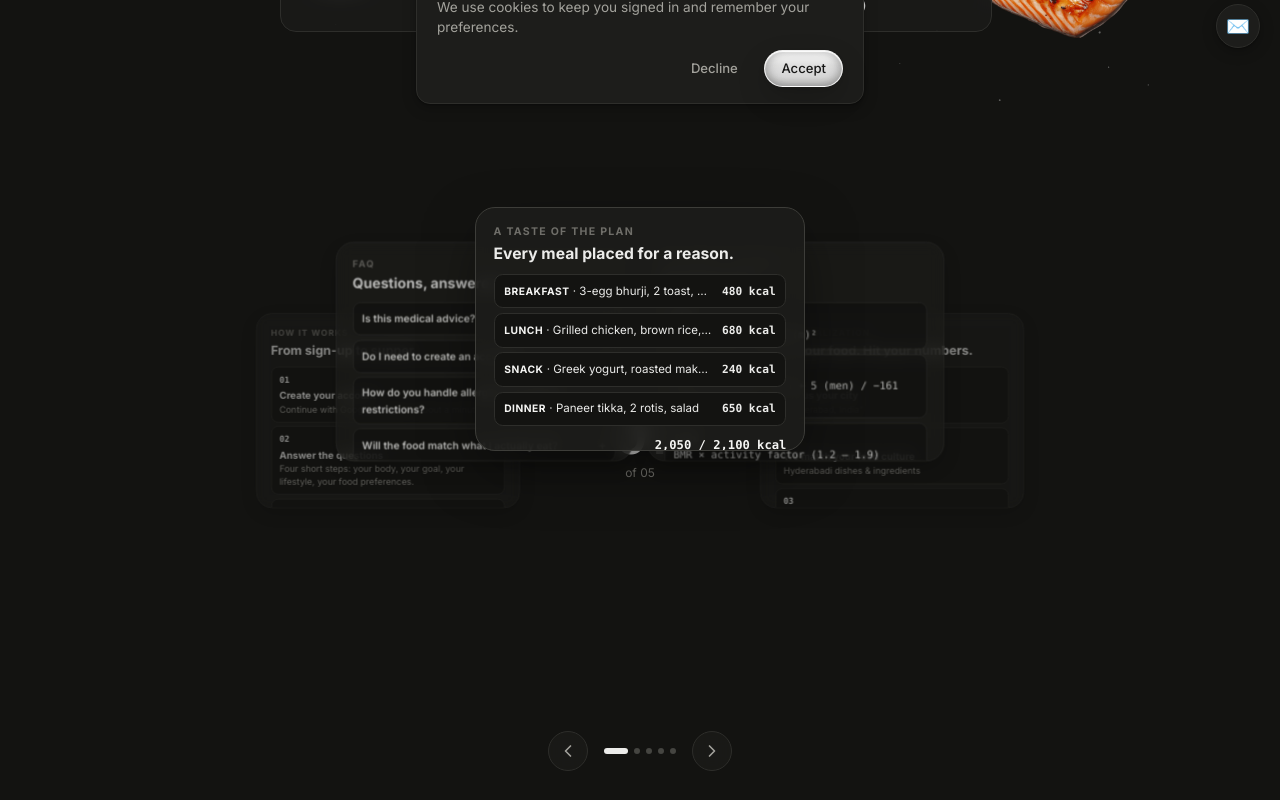
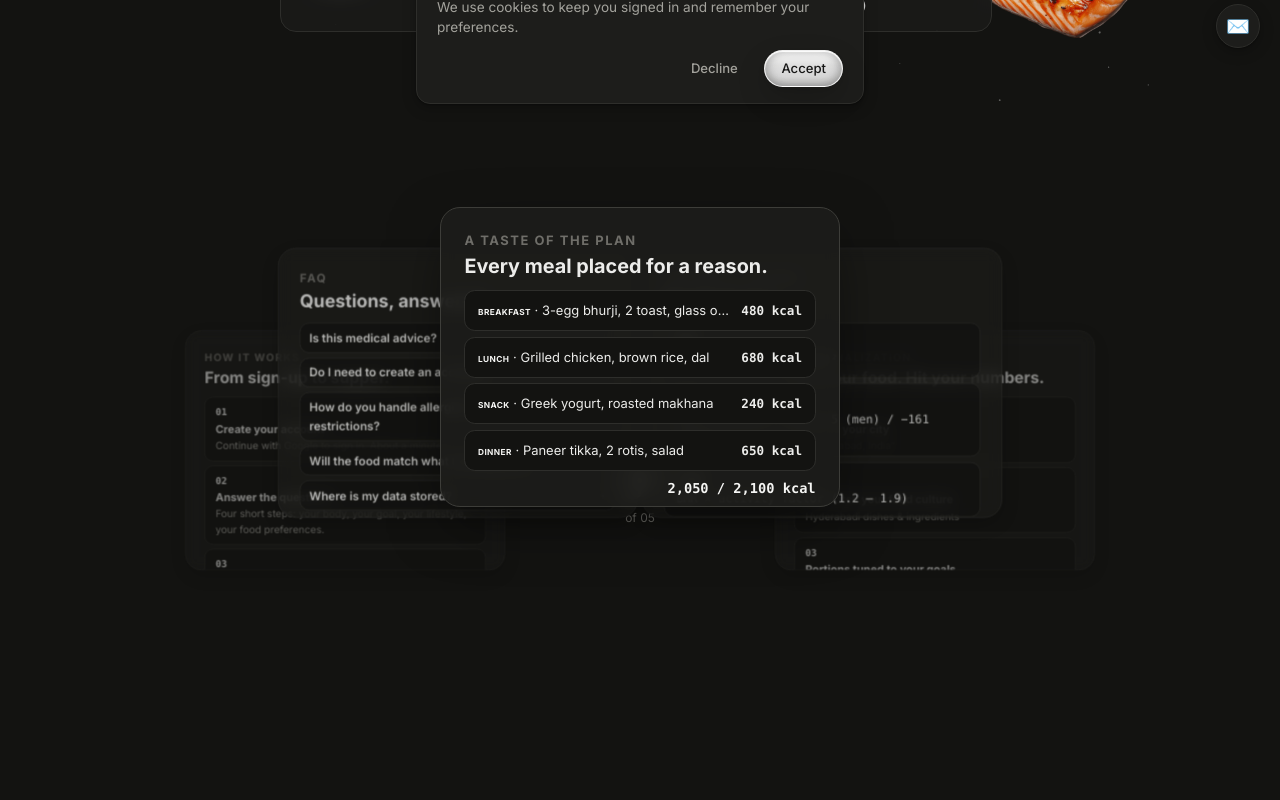
Before and after one commit to verstilearis-sketch/Diet-asisstant-App, a Next.js app: page / in a window 1280 px wide. Shown: the part 680-1480 px from the top of the page. Built offline with nearby package versions, Linux system fonts and the light colour scheme; no server answers.

Commit message:
Carousel cards bigger with proportional scaling text

```diff
--- a/src/app/page.tsx
+++ b/src/app/page.tsx
@@ -108,31 +108,32 @@ const FAQS = [
 // Compact content cards for the WorksWheel. Kept tight so they read
 // on phone-sized cards as well as desktop.
 const wheelCard: React.CSSProperties = {
-  padding: '1rem 1.1rem',
+  padding: '1.2em 1.3em',
   height: '100%',
   display: 'flex',
   flexDirection: 'column',
   overflow: 'hidden',
+  fontSize: '1em',
 };
 const wheelEyebrow: React.CSSProperties = {
-  marginBottom: '0.2rem',
-  fontSize: '0.66rem',
+  marginBottom: '0.25em',
+  fontSize: '0.72em',
   letterSpacing: '0.12em',
   textTransform: 'uppercase',
   color: 'var(--color-faint)',
   fontWeight: 700,
 };
 const wheelTitle: React.CSSProperties = {
-  fontSize: '0.98rem',
+  fontSize: '1.1em',
   fontWeight: 700,
-  marginBottom: '0.65rem',
+  marginBottom: '0.6em',
   lineHeight: 1.25,
 };
 const wheelRow: React.CSSProperties = {
-  padding: '0.42rem 0.6rem',
+  padding: '0.5em 0.7em',
   background: 'var(--color-bg)',
   border: '1px solid var(--color-border)',
-  borderRadius: '0.55rem',
+  borderRadius: '0.6em',
 };
 
 function FaqWheelCard() {
@@ -141,7 +142,7 @@ function FaqWheelCard() {
     <div style={wheelCard}>
       <div style={wheelEyebrow}>FAQ</div>
       <div style={wheelTitle}>Questions, answered.</div>
-      <div style={{ display: 'flex', flexDirection: 'column', gap: '0.28rem' }}>
+      <div style={{ display: 'flex', flexDirection: 'column', gap: '0.28em' }}>
         {FAQS.map((f, i) => (
           <div key={f.q} style={{ ...wheelRow, padding: 0 }}>
             <button
@@ -149,17 +150,17 @@ function FaqWheelCard() {
               onPointerDown={(e) => e.stopPropagation()}
               onClick={() => setOpen(open === i ? null : i)}
               style={{
-                width: '100%', textAlign: 'left', padding: '0.42rem 0.6rem',
-                fontSize: '0.72rem', fontWeight: 600, display: 'flex',
-                justifyContent: 'space-between', alignItems: 'center', gap: '0.5rem',
+                width: '100%', textAlign: 'left', padding: '0.42em 0.6rem',
+                fontSize: '0.72em', fontWeight: 600, display: 'flex',
+                justifyContent: 'space-between', alignItems: 'center', gap: '0.5em',
                 background: 'none', border: 'none', color: 'var(--color-text)', cursor: 'pointer',
               }}
             >
               <span>{f.q}</span>
-              <span style={{ color: 'var(--color-accent)', flexShrink: 0, fontSize: '0.85rem' }}>{open === i ? '−' : '+'}</span>
+              <span style={{ color: 'var(--color-accent)', flexShrink: 0, fontSize: '0.85em' }}>{open === i ? '−' : '+'}</span>
             </button>
             {open === i && (
-              <div style={{ padding: '0 0.6rem 0.5rem', fontSize: '0.7rem', color: 'var(--color-muted)', lineHeight: 1.55 }}>{f.a}</div>
+              <div style={{ padding: '0 0.6em 0.5rem', fontSize: '0.7em', color: 'var(--color-muted)', lineHeight: 1.55 }}>{f.a}</div>
             )}
           </div>
         ))}
@@ -184,18 +185,18 @@ function buildCarouselItems(): import('@/components/ui/circular-carousel').Carou
         <div style={wheelCard}>
           <div style={wheelEyebrow}>A taste of the plan</div>
           <div style={wheelTitle}>Every meal placed for a reason.</div>
-          <div style={{ display: 'flex', flexDirection: 'column', gap: '0.3rem', flex: 1 }}>
+          <div style={{ display: 'flex', flexDirection: 'column', gap: '0.3em', flex: 1 }}>
             {ANNOTATED_DAY.map((m) => (
-              <div key={m.meal} style={{ ...wheelRow, display: 'flex', justifyContent: 'space-between', alignItems: 'baseline', gap: '0.5rem' }}>
-                <span style={{ fontSize: '0.72rem', minWidth: 0, overflow: 'hidden', textOverflow: 'ellipsis', whiteSpace: 'nowrap' }}>
-                  <span style={{ fontWeight: 700, color: 'var(--color-accent)', fontSize: '0.64rem', textTransform: 'uppercase', letterSpacing: '0.05em' }}>{m.meal}</span>
+              <div key={m.meal} style={{ ...wheelRow, display: 'flex', justifyContent: 'space-between', alignItems: 'baseline', gap: '0.5em' }}>
+                <span style={{ fontSize: '0.72em', minWidth: 0, overflow: 'hidden', textOverflow: 'ellipsis', whiteSpace: 'nowrap' }}>
+                  <span style={{ fontWeight: 700, color: 'var(--color-accent)', fontSize: '0.64em', textTransform: 'uppercase', letterSpacing: '0.05em' }}>{m.meal}</span>
                   {' · '}{m.name}
                 </span>
-                <span className="mono" style={{ fontSize: '0.7rem', fontWeight: 700, flexShrink: 0 }}>{m.kcal} kcal</span>
+                <span className="mono" style={{ fontSize: '0.7em', fontWeight: 700, flexShrink: 0 }}>{m.kcal} kcal</span>
               </div>
             ))}
           </div>
-          <div style={{ marginTop: '0.55rem', textAlign: 'right', fontSize: '0.76rem', fontWeight: 700 }}>
+          <div style={{ marginTop: '0.55em', textAlign: 'right', fontSize: '0.76em', fontWeight: 700 }}>
             <span className="mono" style={{ color: 'var(--color-accent)' }}>2,050 / 2,100 kcal</span>
           </div>
         </div>
@@ -209,11 +210,11 @@ function buildCarouselItems(): import('@/components/ui/circular-carousel').Carou
         <div style={wheelCard}>
           <div style={wheelEyebrow}>The math, shown</div>
           <div style={wheelTitle}>No black box.</div>
-          <div style={{ display: 'flex', flexDirection: 'column', gap: '0.3rem', flex: 1 }}>
+          <div style={{ display: 'flex', flexDirection: 'column', gap: '0.3em', flex: 1 }}>
             {FORMULAS.map((f) => (
               <div key={f.name} style={wheelRow}>
-                <div className="mono" style={{ fontSize: '0.68rem', fontWeight: 700, color: 'var(--color-accent)', letterSpacing: '0.06em' }}>{f.name}</div>
-                <div className="mono" style={{ fontSize: '0.72rem', marginTop: '0.1rem' }}>{f.formula}</div>
+                <div className="mono" style={{ fontSize: '0.68em', fontWeight: 700, color: 'var(--color-accent)', letterSpacing: '0.06em' }}>{f.name}</div>
+                <div className="mono" style={{ fontSize: '0.72em', marginTop: '0.1em' }}>{f.formula}</div>
               </div>
             ))}
           </div>
@@ -228,12 +229,12 @@ function buildCarouselItems(): import('@/components/ui/circular-carousel').Carou
         <div style={wheelCard}>
           <div style={wheelEyebrow}>Personalization</div>
           <div style={wheelTitle}>Eat your food. Hit your numbers.</div>
-          <div style={{ display: 'flex', flexDirection: 'column', gap: '0.3rem', flex: 1 }}>
+          <div style={{ display: 'flex', flexDirection: 'column', gap: '0.3em', flex: 1 }}>
             {PERSONALIZATION.map((s) => (
               <div key={s.n} style={wheelRow}>
-                <div className="mono" style={{ fontSize: '0.66rem', fontWeight: 700, color: 'var(--color-accent)' }}>{s.n}</div>
-                <div style={{ fontSize: '0.76rem', fontWeight: 650, marginTop: '0.1rem' }}>{s.title}</div>
-                <div style={{ fontSize: '0.7rem', color: 'var(--color-muted)' }}>{s.example}</div>
+                <div className="mono" style={{ fontSize: '0.66em', fontWeight: 700, color: 'var(--color-accent)' }}>{s.n}</div>
+                <div style={{ fontSize: '0.76em', fontWeight: 650, marginTop: '0.1em' }}>{s.title}</div>
+                <div style={{ fontSize: '0.7em', color: 'var(--color-muted)' }}>{s.example}</div>
               </div>
             ))}
           </div>
@@ -248,12 +249,12 @@ function buildCarouselItems(): import('@/components/ui/circular-carousel').Carou
         <div style={wheelCard}>
           <div style={wheelEyebrow}>How it works</div>
           <div style={wheelTitle}>From sign-up to supper.</div>
-          <div style={{ display: 'flex', flexDirection: 'column', gap: '0.3rem', flex: 1 }}>
+          <div style={{ display: 'flex', flexDirection: 'column', gap: '0.3em', flex: 1 }}>
             {STEPS.map((s) => (
               <div key={s.n} style={wheelRow}>
-                <div className="mono" style={{ fontSize: '0.66rem', fontWeight: 700, color: 'var(--color-accent)' }}>{s.n}</div>
-                <div style={{ fontSize: '0.76rem', fontWeight: 650, marginTop: '0.1rem' }}>{s.title}</div>
-                <div style={{ fontSize: '0.7rem', color: 'var(--color-muted)', lineHeight: 1.45 }}>{s.desc}</div>
+                <div className="mono" style={{ fontSize: '0.66em', fontWeight: 700, color: 'var(--color-accent)' }}>{s.n}</div>
+                <div style={{ fontSize: '0.76em', fontWeight: 650, marginTop: '0.1em' }}>{s.title}</div>
+                <div style={{ fontSize: '0.7em', color: 'var(--color-muted)', lineHeight: 1.45 }}>{s.desc}</div>
               </div>
             ))}
           </div>
@@ -392,7 +393,7 @@ export default function LandingPage() {
       </FloatingFoodHero>
 
       {/* ── Explore carousel: the sections, orbiting ────────────── */}
-      <section style={{ paddingTop: '3rem', paddingBottom: '3rem' }} aria-label="Explore Zaiq">
+      <section style={{ paddingTop: '3rem', paddingBottom: '3rem', overflow: 'hidden' }} aria-label="Explore Zaiq">
         <CircularCarousel items={buildCarouselItems()} />
       </section>
 
--- a/src/components/ui/circular-carousel.tsx
+++ b/src/components/ui/circular-carousel.tsx
@@ -56,8 +56,8 @@ function useGeometry() {
   return useMemo(
     () =>
       mobile
-        ? { RX: 135, RY: 84, CW: 248, CH: 208 }
-        : { RX: 265, RY: 118, CW: 330, CH: 244 },
+        ? { RX: 155, RY: 95, CW: 280, CH: 240 }
+        : { RX: 310, RY: 135, CW: 400, CH: 300 },
     [mobile]
   );
 }
@@ -219,7 +219,12 @@ export function CircularCarousel({
                 }}
               >
                 {item.content ? (
-                  <span className="block size-full text-left">{item.content}</span>
+                  <span
+                    className="block size-full text-left"
+                    style={{ fontSize: CW * 0.045 }}
+                  >
+                    {item.content}
+                  </span>
                 ) : (
                   <span className="flex h-full w-full flex-col items-start justify-between p-4 text-left">
                     {item.tag && (
```
